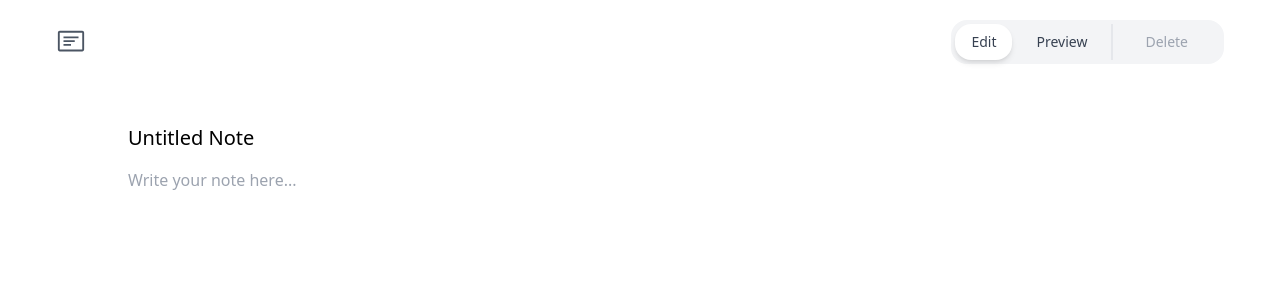
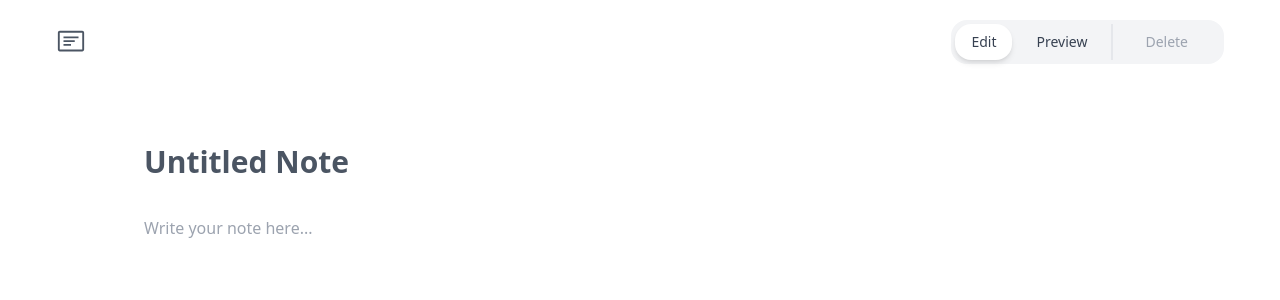
Before and after one commit to reihabibi/NoteApp, a React (Create React App) app: page / in a window 1280 px wide. Both pictures are taken after a click on the button 227 px from the left and 42 px from the top of the page. Shown: the top 300 px of the page. Built offline with nearby package versions, Linux system fonts and the light colour scheme.

Commit message:
Added Markdown

```diff
--- a/src/components/Main.jsx
+++ b/src/components/Main.jsx
@@ -1,7 +1,7 @@
 import ReactMarkdown from "react-markdown";
-import React, { useState } from "react";
+import remarkGfm from "remark-gfm";
 
-const Main = ({ activeNote, onUpdateNote }) => {
+const Main = ({ activeNote, onUpdateNote, edit }) => {
   const onEditField = (field, value) => {
     onUpdateNote({
       ...activeNote,
@@ -9,8 +9,6 @@ const Main = ({ activeNote, onUpdateNote }) => {
       lastModified: Date.now(),
     });
   };
-
-  const [edit, setEdit] = useState(true);
 
   if (!activeNote)
     return (
@@ -23,12 +21,12 @@ const Main = ({ activeNote, onUpdateNote }) => {
     <div className="w-full h-full">
       <div
         className={
-          "w-full h-full px-4 md:px-10 lg:px-32 my-8 overflow-hidden " +
+          "w-full h-full mt-2 md:mt-8 px-4 md:px-10 lg:px-36 overflow-hidden " +
           (!edit ? "toggle--edit" : "")
         }
       >
         <input
-          className="w-full mb-2 md:mb-4 text-xl font-medium border-0 focus:outline-none focus:ring-0"
+          className="w-full py-5 mb-4 text-3xl font-bold text-gray-600 border-0 focus:outline-none focus:ring-0"
           type="text"
           id="title"
           placeholder="Note Title"
@@ -46,14 +44,14 @@ const Main = ({ activeNote, onUpdateNote }) => {
       </div>
       <div
         className={
-          "w-full h-full my-8 px-4  md:px-10 lg:px-20 overflow-auto " +
+          "w-full h-full mt-2 md:mt-8 px-4 md:px-10 lg:px-36 overflow-auto " +
           (edit ? "toggle--edit" : "")
         }
       >
-        <h1 className="w-full mb-2 md:mb-4 text-xl font-medium ">
+        <h1 className="w-full py-5 mb-4 text-3xl font-bold text-gray-600">
           {activeNote.title}
         </h1>
-        <ReactMarkdown className="markdown-preview ">
+        <ReactMarkdown className="w-full prose" remarkPlugins={[remarkGfm]}>
           {activeNote.body}
         </ReactMarkdown>
       </div>
```
